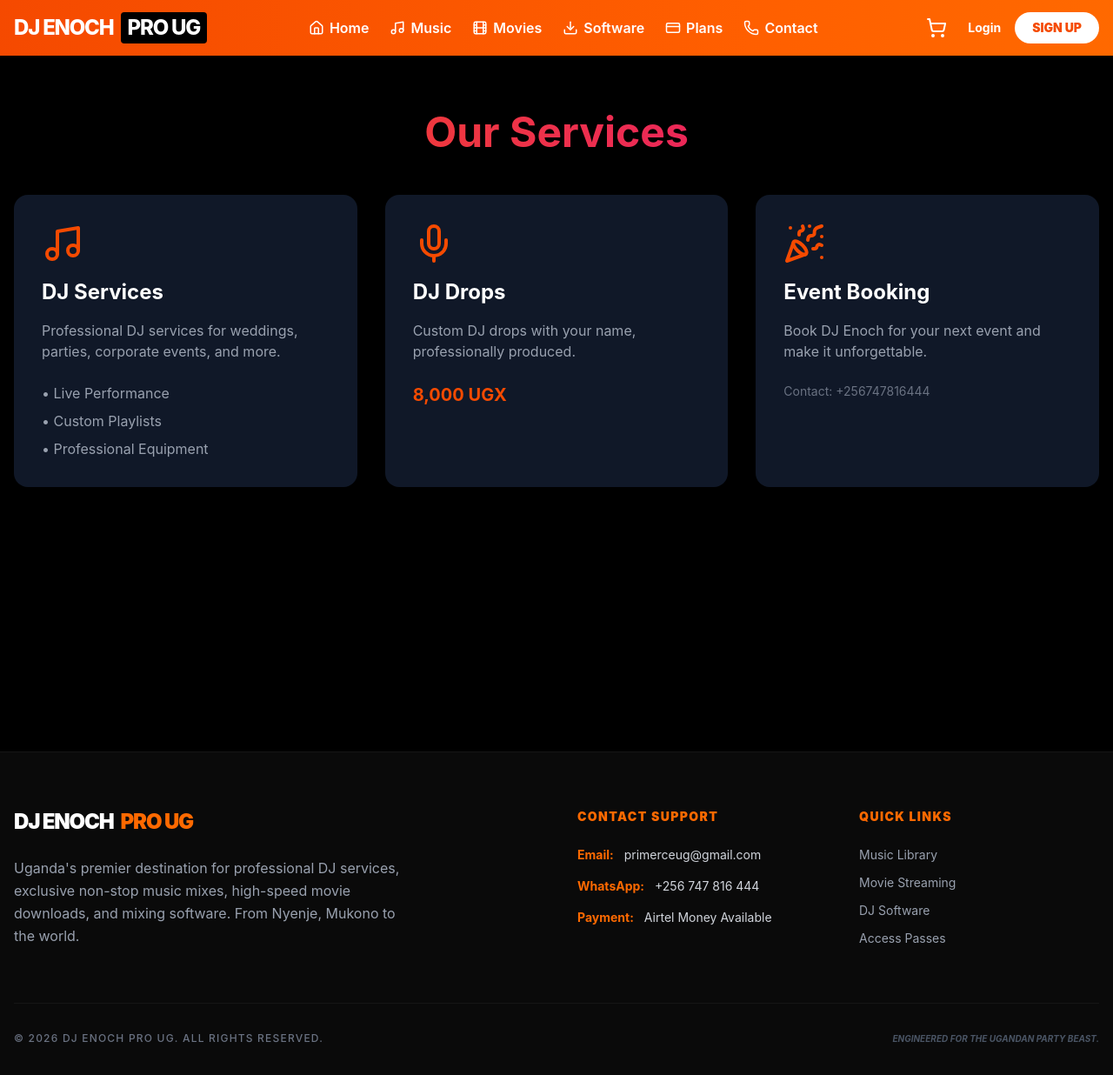
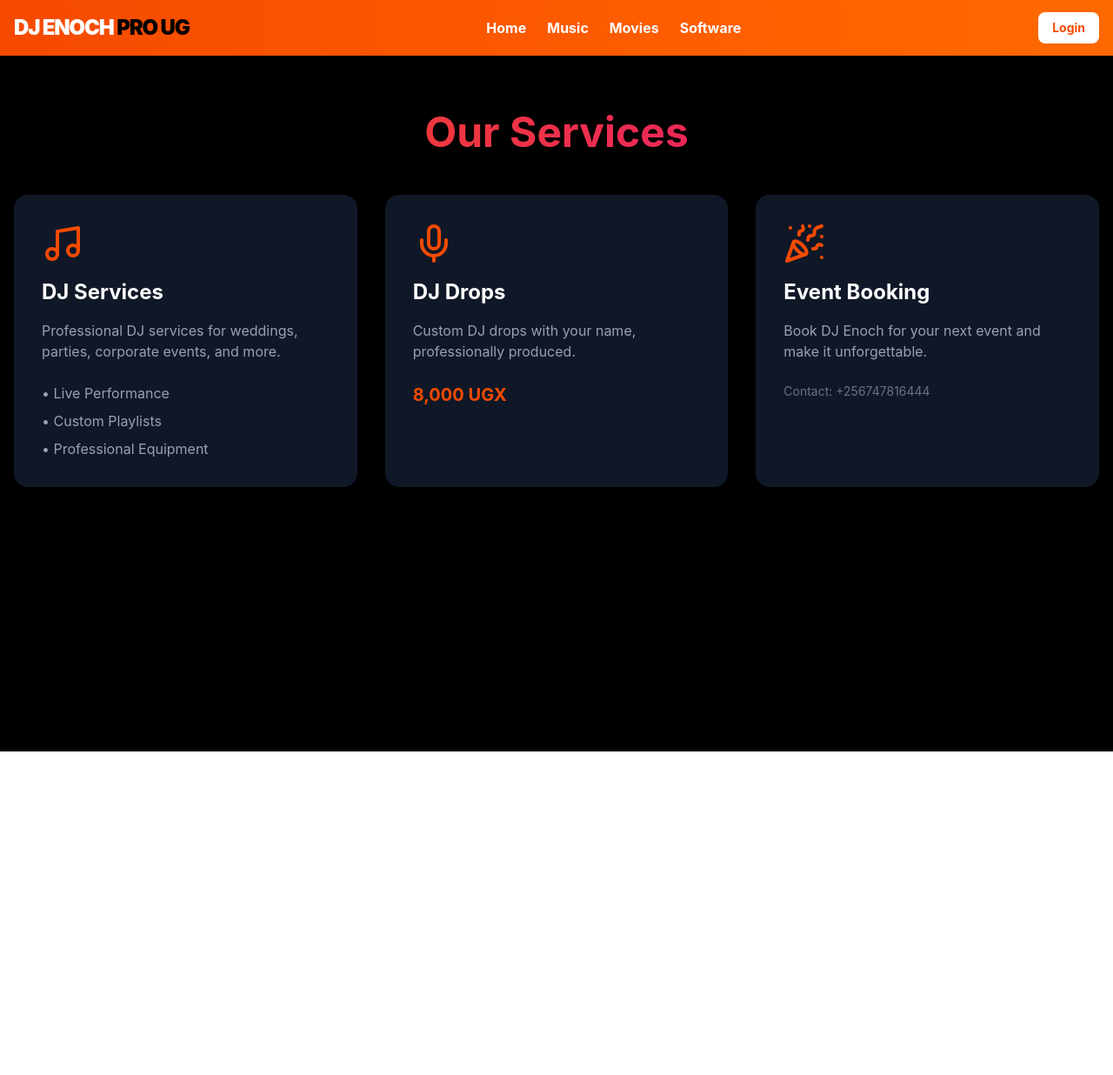
Before and after one commit to primerceug256/Businesswebsitefordjenoch, a React (Vite) app: page /services in a window 1280 px wide. Shown: the top 1236 px of the page at 87% size. After the commit the page ends 864 px from the top, so only its background shows below. Built offline with nearby package versions, Linux system fonts and the light colour scheme.

Commit message:
Update Layout.tsx

```diff
--- a/src/app/components/Layout.tsx
+++ b/src/app/components/Layout.tsx
@@ -1,5 +1,5 @@
 import { Outlet, Link, useNavigate } from 'react-router';
-import { ShoppingCart, User, LogOut, Home, Music, Film, Download, Phone, CreditCard, Menu, X } from 'lucide-react';
+import { ShoppingCart, User, LogOut, Home, Music, Film, Download, Phone, CreditCard, Menu, X, ShieldCheck } from 'lucide-react';
 import { useAuth } from '../context/AuthContext';
 import { useCart } from '../context/CartContext';
 import { useState } from 'react';
@@ -10,184 +10,52 @@ export default function Layout() {
   const navigate = useNavigate();
   const [isMenuOpen, setIsMenuOpen] = useState(false);
 
-  const handleLogout = () => {
-    logout();
-    navigate('/');
-    setIsMenuOpen(false);
-  };
-
   return (
-    <div className="min-h-screen bg-black text-white flex flex-col font-sans">
-      {/* Navigation Header */}
+    <div className="min-h-screen bg-black text-white flex flex-col">
       <header className="bg-gradient-to-r from-orange-600 to-orange-500 sticky top-0 z-50 shadow-xl">
         <div className="container mx-auto px-4">
           <div className="flex items-center justify-between h-16">
-            {/* Logo */}
-            <Link to="/" className="text-xl md:text-2xl font-extrabold text-white tracking-tighter flex items-center gap-2">
-              DJ ENOCH <span className="bg-black text-white px-2 py-0.5 rounded">PRO UG</span>
+            <Link to="/" className="text-xl md:text-2xl font-black text-white tracking-tighter">
+              DJ ENOCH <span className="text-black">PRO UG</span>
             </Link>
 
-            {/* Desktop Nav Links */}
-            <nav className="hidden lg:flex items-center gap-6">
-              <Link to="/" className="flex items-center gap-1.5 hover:text-orange-100 font-semibold transition-colors">
-                <Home size={18} /> Home
-              </Link>
-              <Link to="/music" className="flex items-center gap-1.5 hover:text-orange-100 font-semibold transition-colors">
-                <Music size={18} /> Music
-              </Link>
-              <Link to="/movies" className="flex items-center gap-1.5 hover:text-orange-100 font-semibold transition-colors">
-                <Film size={18} /> Movies
-              </Link>
-              <Link to="/software" className="flex items-center gap-1.5 hover:text-orange-100 font-semibold transition-colors">
-                <Download size={18} /> Software
-              </Link>
-              <Link to="/subscription" className="flex items-center gap-1.5 hover:text-orange-100 font-semibold transition-colors">
-                <CreditCard size={18} /> Plans
-              </Link>
-              <Link to="/contact" className="flex items-center gap-1.5 hover:text-orange-100 font-semibold transition-colors">
-                <Phone size={18} /> Contact
-              </Link>
+            <nav className="hidden lg:flex items-center gap-6 font-bold">
+              <Link to="/" className="hover:text-orange-100">Home</Link>
+              <Link to="/music" className="hover:text-orange-100">Music</Link>
+              <Link to="/movies" className="hover:text-orange-100">Movies</Link>
+              <Link to="/software" className="hover:text-orange-100">Software</Link>
+
+              {/* ADMIN DASHBOARD LINK - ONLY VISIBLE TO YOU */}
+              {isAdmin && (
+                <Link to="/admin" className="flex items-center gap-1 text-black bg-yellow-400 px-3 py-1 rounded-full animate-pulse">
+                  <ShieldCheck size={16} /> ADMIN PANEL
+                </Link>
+              )}
             </nav>
 
-            {/* Right Side Actions */}
-            <div className="flex items-center gap-2 md:gap-4">
-              {/* Cart Icon */}
-              <Link to="/cart" className="relative p-2 hover:bg-orange-700 rounded-full transition-colors">
-                <ShoppingCart size={24} />
-                {items.length > 0 && (
-                  <span className="absolute -top-1 -right-1 bg-white text-orange-600 text-[10px] font-bold rounded-full w-5 h-5 flex items-center justify-center shadow-lg border border-orange-100">
-                    {items.length}
-                  </span>
-                )}
-              </Link>
-
-              {/* Desktop Auth Section */}
+            <div className="flex items-center gap-4">
               {user ? (
-                <div className="hidden md:flex items-center gap-3 border-l border-orange-400 pl-4">
-                  {isAdmin && (
-                    <Link to="/admin" className="bg-black text-white px-3 py-1 rounded text-[10px] font-black uppercase tracking-widest hover:bg-gray-900 transition-colors">
-                      Admin
-                    </Link>
-                  )}
-                  <Link to="/profile" className="flex items-center gap-2 group">
-                    <div className="w-8 h-8 rounded-full bg-white/20 flex items-center justify-center border border-white/30 group-hover:bg-white/30 transition-all">
-                      <User size={18} />
-                    </div>
-                    <span className="text-sm font-bold truncate max-w-[100px]">{user.name || 'Account'}</span>
-                  </Link>
-                  <button onClick={handleLogout} className="p-2 hover:text-red-100 transition-colors" title="Logout">
+                <div className="flex items-center gap-3">
+                  <span className="text-xs font-bold hidden sm:inline">{user.email}</span>
+                  <button onClick={() => { logout(); navigate('/'); }} className="bg-black/20 p-2 rounded-full hover:bg-black/40">
                     <LogOut size={20} />
                   </button>
                 </div>
               ) : (
-                <div className="hidden md:flex items-center gap-4">
-                  <Link to="/login" className="text-sm font-bold hover:underline transition-all">Login</Link>
-                  <Link to="/signup" className="bg-white text-orange-600 px-5 py-2 rounded-full text-sm font-black hover:shadow-lg hover:scale-105 active:scale-95 transition-all">
-                    SIGN UP
-                  </Link>
-                </div>
+                <Link to="/login" className="bg-white text-orange-600 px-4 py-2 rounded-lg font-bold text-sm">Login</Link>
               )}
 
-              {/* Mobile Menu Toggle Button */}
-              <button
-                className="lg:hidden p-2 text-white hover:bg-orange-700 rounded-lg transition-colors"
-                onClick={() => setIsMenuOpen(!isMenuOpen)}
-                aria-label="Toggle Menu"
-              >
+              <button className="lg:hidden" onClick={() => setIsMenuOpen(!isMenuOpen)}>
                 {isMenuOpen ? <X size={28} /> : <Menu size={28} />}
               </button>
             </div>
           </div>
         </div>
-
-        {/* Mobile Menu Dropdown Panel */}
-        {isMenuOpen && (
-          <div className="lg:hidden bg-orange-600 border-t border-orange-400 pb-8 shadow-2xl animate-in slide-in-from-top duration-300">
-            <nav className="flex flex-col px-6 pt-6 gap-5">
-              <Link onClick={() => setIsMenuOpen(false)} to="/" className="flex items-center gap-4 py-2 text-xl font-bold border-b border-orange-500/50"><Home /> Home</Link>
-              <Link onClick={() => setIsMenuOpen(false)} to="/music" className="flex items-center gap-4 py-2 text-xl font-bold border-b border-orange-500/50"><Music /> Music</Link>
-              <Link onClick={() => setIsMenuOpen(false)} to="/movies" className="flex items-center gap-4 py-2 text-xl font-bold border-b border-orange-500/50"><Film /> Movies</Link>
-              <Link onClick={() => setIsMenuOpen(false)} to="/software" className="flex items-center gap-4 py-2 text-xl font-bold border-b border-orange-500/50"><Download /> Software</Link>
-              <Link onClick={() => setIsMenuOpen(false)} to="/subscription" className="flex items-center gap-4 py-2 text-xl font-bold border-b border-orange-500/50"><CreditCard /> Subscription</Link>
-              <Link onClick={() => setIsMenuOpen(false)} to="/contact" className="flex items-center gap-4 py-2 text-xl font-bold border-b border-orange-500/50"><Phone /> Contact</Link>
-
-              <div className="pt-4 flex flex-col gap-4">
-                {user ? (
-                  <>
-                    <Link onClick={() => setIsMenuOpen(false)} to="/profile" className="flex items-center gap-4 py-3 px-4 bg-orange-700 rounded-xl text-lg font-bold shadow-inner"><User /> My Profile</Link>
-                    {isAdmin && <Link onClick={() => setIsMenuOpen(false)} to="/admin" className="flex items-center gap-4 py-3 px-4 bg-black rounded-xl text-lg font-bold"><Download /> Admin Panel</Link>}
-                    <button onClick={handleLogout} className="flex items-center gap-4 py-3 px-4 bg-red-600 rounded-xl text-lg font-bold text-white shadow-lg"><LogOut /> Logout Account</button>
-                  </>
-                ) : (
-                  <div className="grid grid-cols-2 gap-4">
-                    <Link onClick={() => setIsMenuOpen(false)} to="/login" className="text-center py-4 border-2 border-white rounded-2xl font-black text-lg">LOGIN</Link>
-                    <Link onClick={() => setIsMenuOpen(false)} to="/signup" className="text-center py-4 bg-white text-orange-600 rounded-2xl font-black text-lg shadow-lg">SIGN UP</Link>
-                  </div>
-                )}
-              </div>
-            </nav>
-          </div>
-        )}
       </header>
 
-      {/* Main Page Content */}
       <main className="flex-grow">
         <Outlet />
       </main>
-
-      {/* Modern Footer */}
-      <footer className="bg-neutral-950 border-t border-white/5 py-16">
-        <div className="container mx-auto px-4">
-          <div className="grid grid-cols-1 md:grid-cols-2 lg:grid-cols-4 gap-12 text-center md:text-left">
-            {/* Branding */}
-            <div className="lg:col-span-2">
-              <h3 className="text-2xl font-black mb-6 tracking-tighter flex items-center justify-center md:justify-start gap-2">
-                DJ ENOCH <span className="text-orange-500">PRO UG</span>
-              </h3>
-              <p className="text-gray-400 text-base leading-relaxed max-w-md mx-auto md:mx-0">
-                Uganda's premier destination for professional DJ services, exclusive non-stop music mixes,
-                high-speed movie downloads, and mixing software. From Nyenje, Mukono to the world.
-              </p>
-            </div>
-
-            {/* Support */}
-            <div>
-              <h4 className="font-black text-sm uppercase tracking-widest text-orange-500 mb-6">Contact Support</h4>
-              <ul className="text-gray-300 text-sm space-y-4">
-                <li className="flex items-center justify-center md:justify-start gap-3">
-                  <span className="text-orange-500 font-bold">Email:</span> primerceug@gmail.com
-                </li>
-                <li className="flex items-center justify-center md:justify-start gap-3">
-                  <span className="text-orange-500 font-bold">WhatsApp:</span> +256 747 816 444
-                </li>
-                <li className="flex items-center justify-center md:justify-start gap-3">
-                  <span className="text-orange-500 font-bold">Payment:</span> Airtel Money Available
-                </li>
-              </ul>
-            </div>
-
-            {/* Quick Navigation */}
-            <div>
-              <h4 className="font-black text-sm uppercase tracking-widest text-orange-500 mb-6">Quick Links</h4>
-              <nav className="flex flex-col gap-3 text-sm text-gray-400">
-                <Link to="/music" className="hover:text-orange-500 transition-colors">Music Library</Link>
-                <Link to="/movies" className="hover:text-orange-500 transition-colors">Movie Streaming</Link>
-                <Link to="/software" className="hover:text-orange-500 transition-colors">DJ Software</Link>
-                <Link to="/subscription" className="hover:text-orange-500 transition-colors">Access Passes</Link>
-              </nav>
-            </div>
-          </div>
-
-          <div className="mt-16 pt-8 border-t border-white/5 flex flex-col md:flex-row items-center justify-between gap-4 text-center">
-            <p className="text-gray-500 text-xs font-medium uppercase tracking-widest">
-              &copy; {new Date().getFullYear()} DJ ENOCH PRO UG. ALL RIGHTS RESERVED.
-            </p>
-            <p className="text-gray-600 text-[10px] font-bold italic">
-              ENGINEERED FOR THE UGANDAN PARTY BEAST.
-            </p>
-          </div>
-        </div>
-      </footer>
     </div>
   );
 }
```
